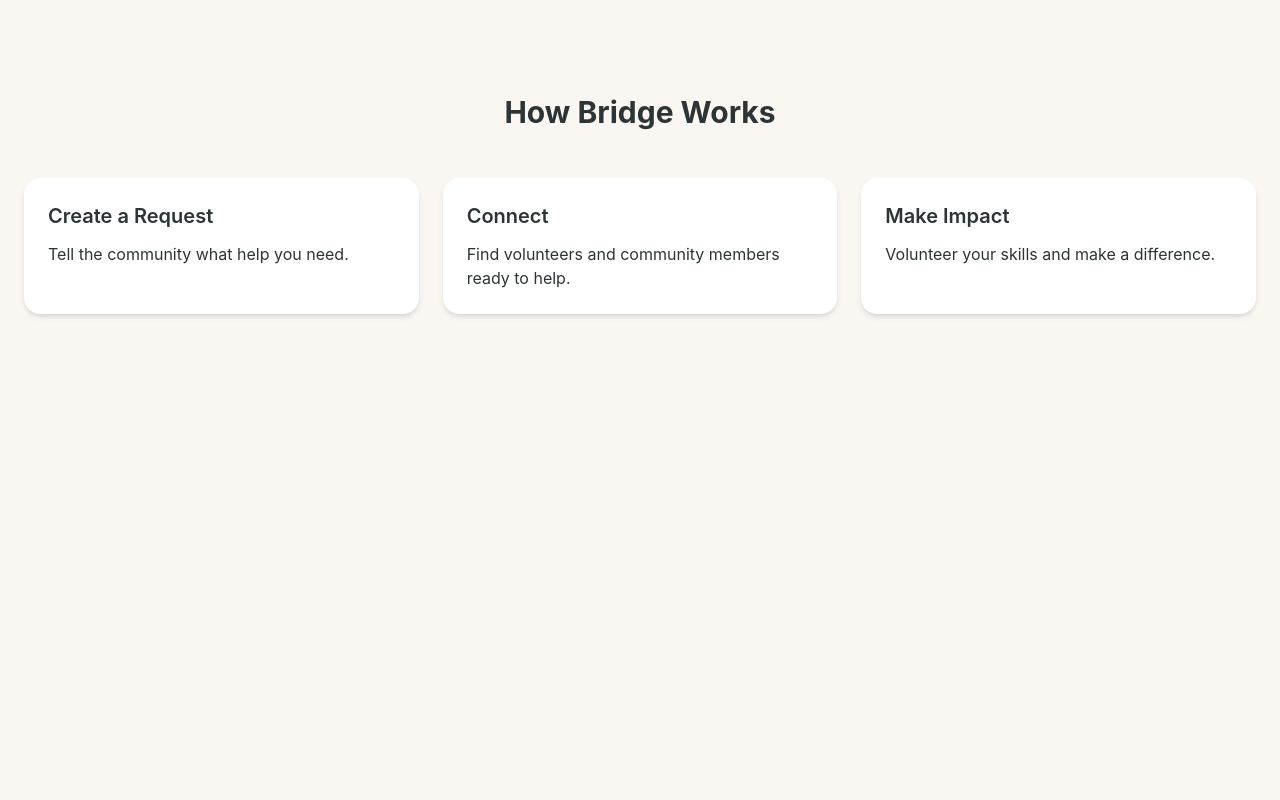
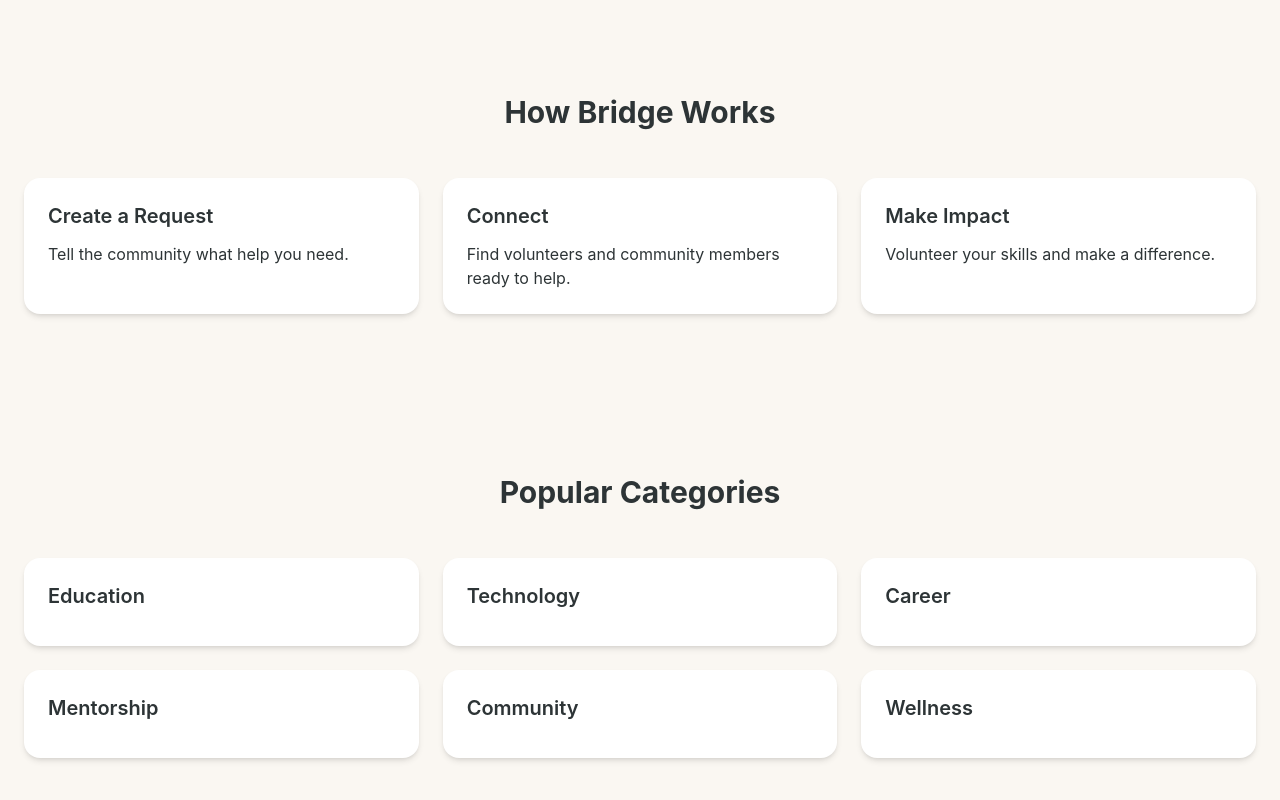
Before and after one commit to theefrank/bridge-app, a React (Vite) app: page / in a window 1280 px wide. Shown: the part 786-1586 px from the top of the page. Before the commit the page ends 1180 px from the top, so only its background shows below. Built offline with nearby package versions, Linux system fonts and the light colour scheme.

Commit message:
feat: add categories section

```diff
--- a/src/pages/public/Home.jsx
+++ b/src/pages/public/Home.jsx
@@ -50,7 +50,20 @@ export default function Home() {
           </Card>
         </div>
       </section>
+      <section className="py-20 px-6">
+        <h2 className="text-3xl font-bold text-center mb-12">
+          Popular Categories
+        </h2>
 
+        <div className="grid grid-cols-2 md:grid-cols-3 gap-6">
+          <Card title="Education" />
+          <Card title="Technology" />
+          <Card title="Career" />
+          <Card title="Mentorship" />
+          <Card title="Community" />
+          <Card title="Wellness" />
+        </div>
+      </section>
     </main>
   );
 }
```
